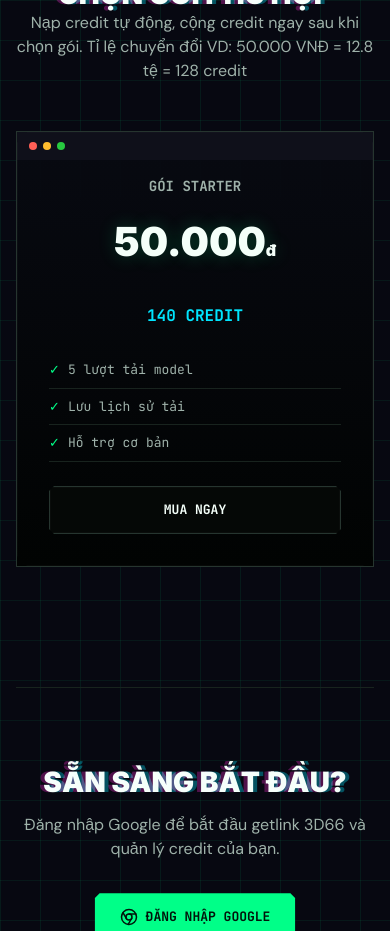
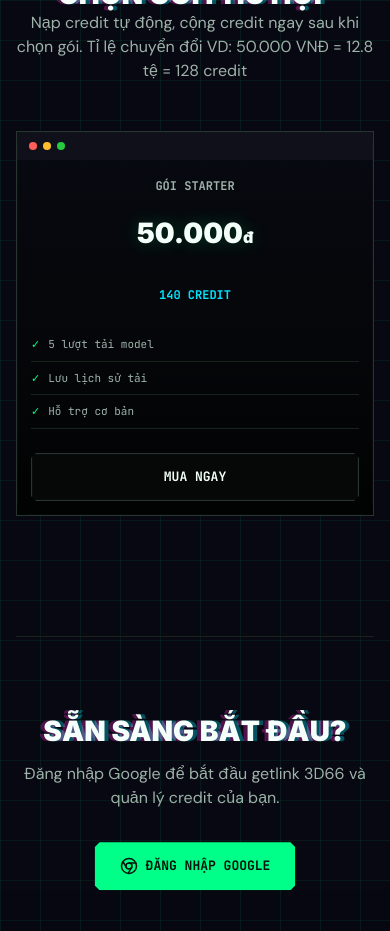
Before and after one commit to huynhee/getlink66, a React (Vite) app in the folder frontend/: page / in a window 390 px wide. Shown: the part 1240-2171 px from the top of the page. Built offline with nearby package versions, Linux system fonts and the light colour scheme; no server answers.

Commit message:
Improve homepage package grid

```diff
--- a/frontend/src/pages/Login.jsx
+++ b/frontend/src/pages/Login.jsx
@@ -316,12 +316,15 @@ export default function Login({ user = null, onLogin, adminMode = false, returnT
               <p style={{ maxWidth: 600, margin: "0 auto" }}>{siteSettings.pricingNote}</p>
             </div>
 
-            <div className="pricingGrid">
+            <div
+              className="pricingGrid"
+              style={{ "--package-count": Math.min(pricingPackages.length || 1, 5) }}
+            >
               {pricingPackages.map((pkg, index) => (
                 <div
                   className="pricingCard"
                   key={pkg._id || pkg.name || index}
-                  style={pkg.badge ? { borderColor: "var(--neon-green)", transform: index === 1 ? "scale(1.05)" : undefined, zIndex: 10 } : undefined}
+                  style={pkg.badge ? { borderColor: "var(--neon-green)", zIndex: 10 } : undefined}
                 >
                   {pkg.badge && (
                     <div
--- a/frontend/src/styles.css
+++ b/frontend/src/styles.css
@@ -1359,15 +1359,16 @@ label {
 
 .pricingGrid {
   display: grid;
-  grid-template-columns: repeat(auto-fit, minmax(250px, 1fr));
-  gap: var(--space-12);
+  grid-template-columns: repeat(var(--package-count, 4), minmax(0, 1fr));
+  gap: clamp(10px, 1.1vw, var(--space-12));
   margin-top: var(--space-16);
+  align-items: stretch;
 }
 
 .pricingCard {
   background: linear-gradient(180deg, rgba(8, 10, 18, 0.96), #010302);
   border: 1px solid var(--border-warm);
-  padding: var(--space-16);
+  padding: clamp(14px, 1.1vw, var(--space-16));
   padding-top: 44px;
   text-align: center;
   border-radius: 0;
@@ -1406,14 +1407,15 @@ label {
 
 .pricingCard h3 {
   color: var(--text-secondary);
-  font-size: 14px;
+  font-size: clamp(12px, 0.85vw, 14px);
   margin-bottom: var(--space-8);
+  overflow-wrap: anywhere;
 }
 
 .pricingCard .price {
   font-family: var(--font-display);
   font-weight: 900;
-  font-size: 40px;
+  font-size: clamp(28px, 2.2vw, 40px);
   color: var(--text-primary);
   margin-bottom: var(--space-8);
 }
@@ -1489,6 +1491,8 @@ label {
   color: var(--neon-cyan);
   font-weight: 700;
   margin-bottom: var(--space-12);
+  font-size: clamp(12px, 0.9vw, 14px);
+  overflow-wrap: anywhere;
 }
 
 .pricingCard ul {
@@ -1500,12 +1504,30 @@ label {
 
 .pricingCard li {
   font-family: var(--font-mono);
-  font-size: 13px;
+  font-size: clamp(11px, 0.85vw, 13px);
   color: var(--text-secondary);
   padding: 8px 0;
   border-bottom: 1px solid var(--border-light);
   display: flex;
   gap: 8px;
+}
+
+@media (max-width: 1180px) {
+  .pricingGrid {
+    grid-template-columns: repeat(3, minmax(0, 1fr));
+  }
+}
+
+@media (max-width: 820px) {
+  .pricingGrid {
+    grid-template-columns: repeat(2, minmax(0, 1fr));
+  }
+}
+
+@media (max-width: 560px) {
+  .pricingGrid {
+    grid-template-columns: 1fr;
+  }
 }
 
 .pricingCard li::before {
```
